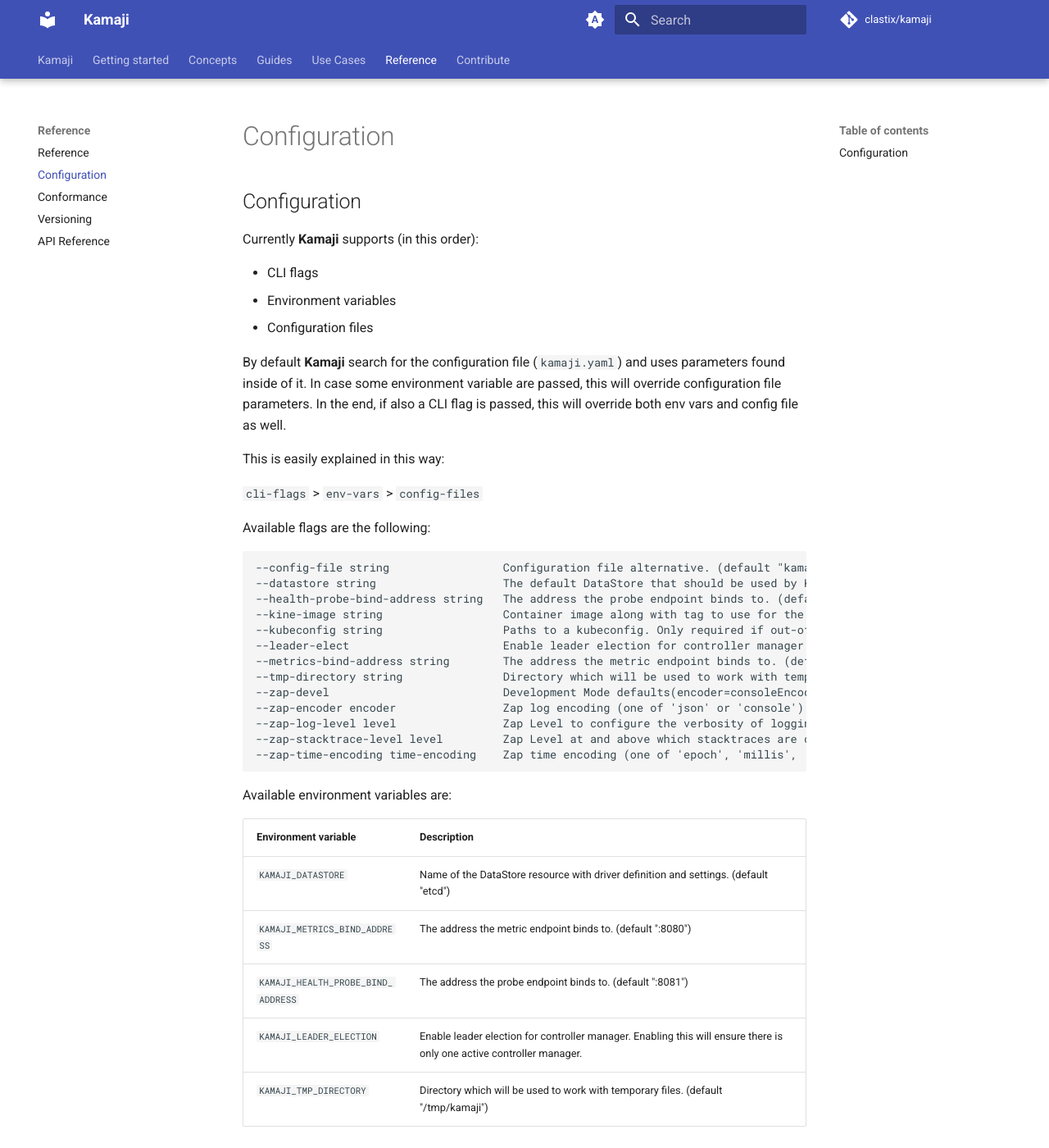
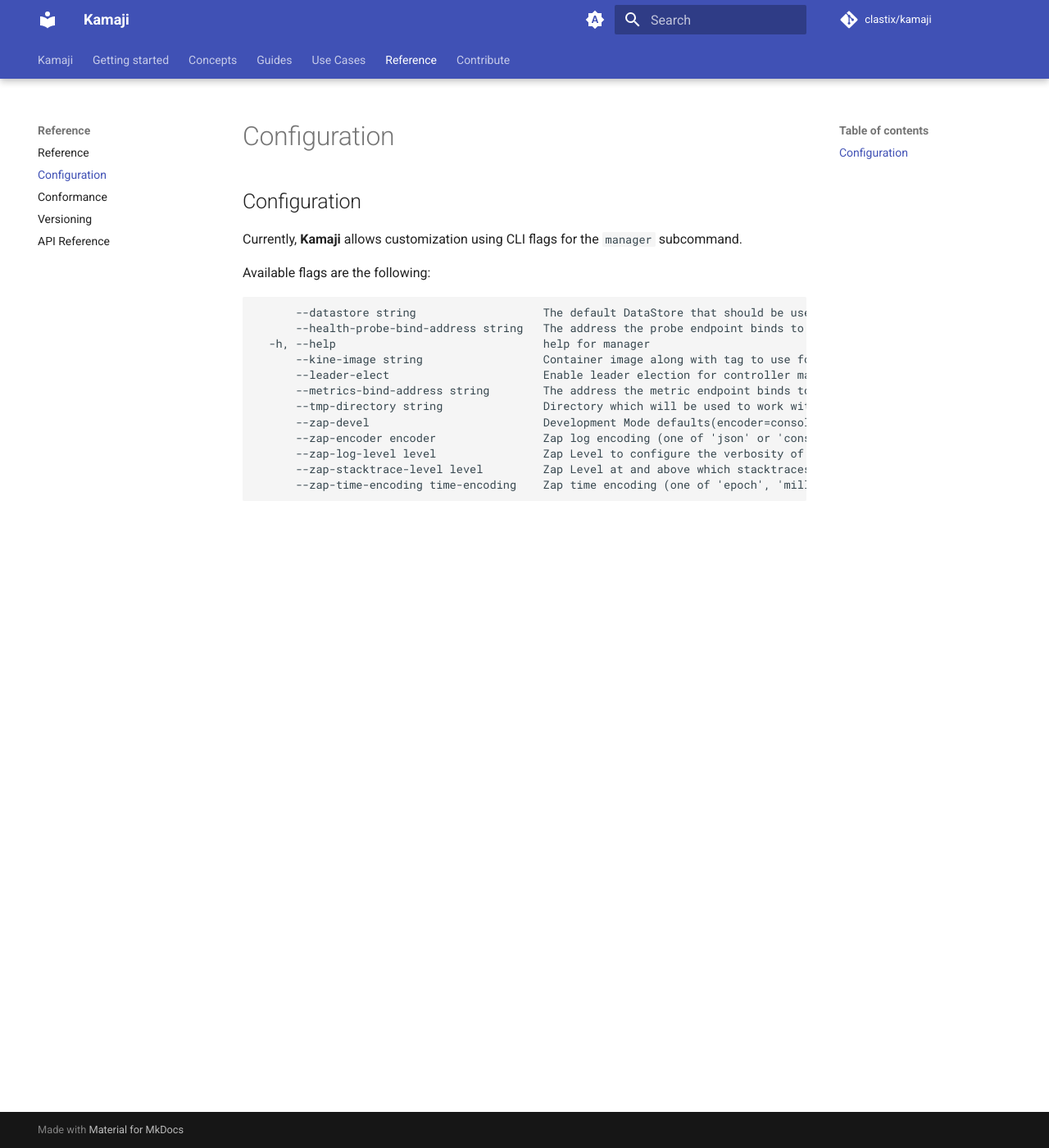
Before and after one commit to clastix/kamaji, an MkDocs documentation site: the page built from docs/content/reference/configuration.md, in a window 1280 px wide and 1400 px high. Shown: the whole window at 82% size. Built offline with MkDocs 1.6.1 and Material for MkDocs 9.7.7, drawn with Linux system fonts in a browser that asks for light colours; comment, search, counter and statistics services are not loaded.

Commit message:
docs: configuration for the manager command

````diff
--- a/docs/content/reference/configuration.md
+++ b/docs/content/reference/configuration.md
@@ -1,41 +1,20 @@
 ## Configuration
 
-Currently **Kamaji** supports (in this order):
-
-* CLI flags
-* Environment variables
-* Configuration files
-
-By default **Kamaji** search for the configuration file (`kamaji.yaml`) and uses parameters found inside of it. In case some environment variable are passed, this will override configuration file parameters. In the end, if also a CLI flag is passed, this will override both env vars and config file as well.
-
-This is easily explained in this way:
-
-`cli-flags` > `env-vars` > `config-files`
+Currently, **Kamaji** allows customization using CLI flags for the `manager` subcommand.
 
 Available flags are the following:
 
 ```
---config-file string                 Configuration file alternative. (default "kamaji.yaml")
---datastore string                   The default DataStore that should be used by Kamaji to setup the required storage (default "etcd")
---health-probe-bind-address string   The address the probe endpoint binds to. (default ":8081")
---kine-image string                  Container image along with tag to use for the Kine sidecar container (used only if etcd-storage-type is set to one of kine strategies) (default "rancher/kine:v0.9.2-amd64")
---kubeconfig string                  Paths to a kubeconfig. Only required if out-of-cluster.
---leader-elect                       Enable leader election for controller manager. Enabling this will ensure there is only one active controller manager.
---metrics-bind-address string        The address the metric endpoint binds to. (default ":8080")
---tmp-directory string               Directory which will be used to work with temporary files. (default "/tmp/kamaji")
---zap-devel                          Development Mode defaults(encoder=consoleEncoder,logLevel=Debug,stackTraceLevel=Warn). Production Mode defaults(encoder=jsonEncoder,logLevel=Info,stackTraceLevel=Error) (default true)
---zap-encoder encoder                Zap log encoding (one of 'json' or 'console')
---zap-log-level level                Zap Level to configure the verbosity of logging. Can be one of 'debug', 'info', 'error', or any integer value > 0 which corresponds to custom debug levels of increasing verbosity
---zap-stacktrace-level level         Zap Level at and above which stacktraces are captured (one of 'info', 'error', 'panic').
---zap-time-encoding time-encoding    Zap time encoding (one of 'epoch', 'millis', 'nano', 'iso8601', 'rfc3339' or 'rfc3339nano'). Defaults to 'epoch'.
+      --datastore string                   The default DataStore that should be used by Kamaji to setup the required storage (default "etcd")
+      --health-probe-bind-address string   The address the probe endpoint binds to. (default ":8081")
+  -h, --help                               help for manager
+      --kine-image string                  Container image along with tag to use for the Kine sidecar container (used only if etcd-storage-type is set to one of kine strategies) (default "rancher/kine:v0.9.2-amd64")
+      --leader-elect                       Enable leader election for controller manager. Enabling this will ensure there is only one active controller manager. (default true)
+      --metrics-bind-address string        The address the metric endpoint binds to. (default ":8080")
+      --tmp-directory string               Directory which will be used to work with temporary files. (default "/tmp/kamaji")
+      --zap-devel                          Development Mode defaults(encoder=consoleEncoder,logLevel=Debug,stackTraceLevel=Warn). Production Mode defaults(encoder=jsonEncoder,logLevel=Info,stackTraceLevel=Error) (default true)
+      --zap-encoder encoder                Zap log encoding (one of 'json' or 'console')
+      --zap-log-level level                Zap Level to configure the verbosity of logging. Can be one of 'debug', 'info', 'error', or any integer value > 0 which corresponds to custom debug levels of increasing verbosity
+      --zap-stacktrace-level level         Zap Level at and above which stacktraces are captured (one of 'info', 'error', 'panic').
+      --zap-time-encoding time-encoding    Zap time encoding (one of 'epoch', 'millis', 'nano', 'iso8601', 'rfc3339' or 'rfc3339nano'). Defaults to 'epoch'.
 ```
-
-Available environment variables are:
-
-| Environment variable                 | Description                                                                                                            |
-|--------------------------------------|------------------------------------------------------------------------------------------------------------------------|
-| `KAMAJI_DATASTORE`                   | Name of the DataStore resource with driver definition and settings. (default "etcd")                                   |
-| `KAMAJI_METRICS_BIND_ADDRESS`        | The address the metric endpoint binds to. (default ":8080")                                                            |
-| `KAMAJI_HEALTH_PROBE_BIND_ADDRESS`   | The address the probe endpoint binds to. (default ":8081")                                                             |
-| `KAMAJI_LEADER_ELECTION`             | Enable leader election for controller manager. Enabling this will ensure there is only one active controller manager.  |
-| `KAMAJI_TMP_DIRECTORY`               | Directory which will be used to work with temporary files. (default "/tmp/kamaji")                                     |
````
